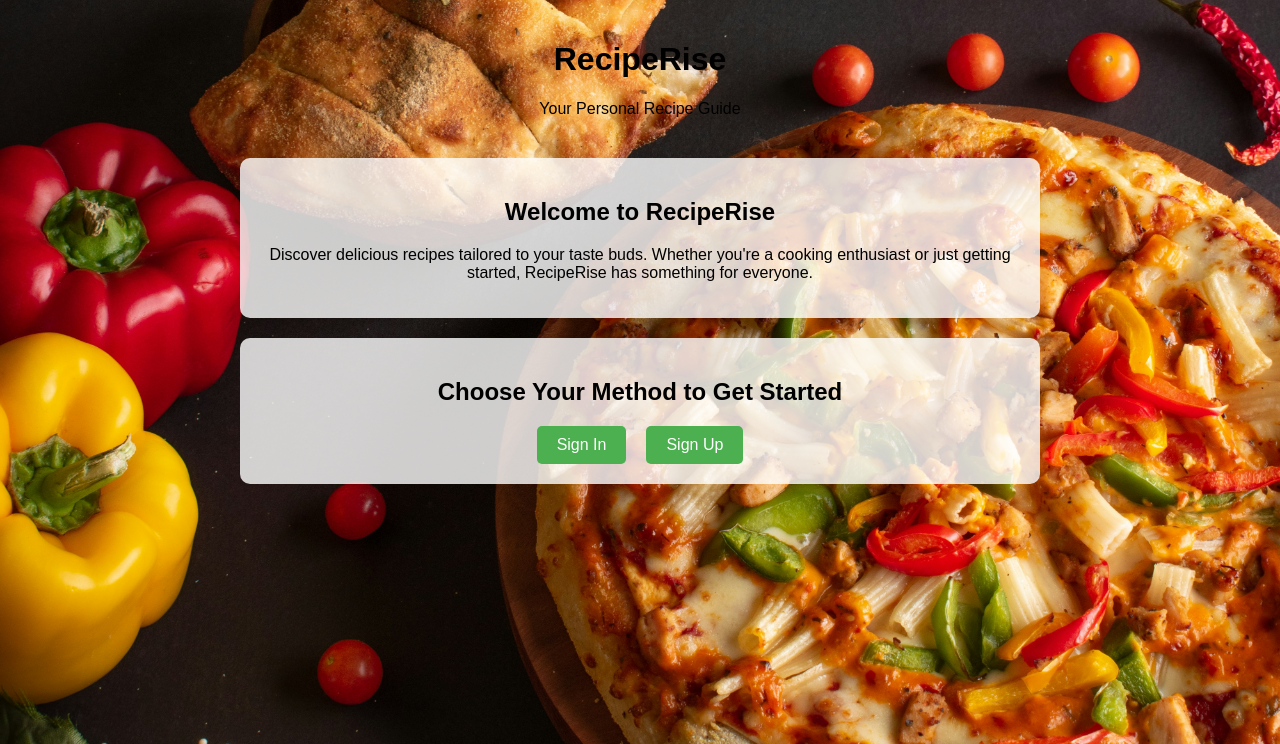
After one commit to AOUDAI/alx-portfolio_project_foundation, a Django app: page /polls/landing/ in a window 1280 px wide. The commit adds this page. Shown: the top 744 px of the page. Run offline with Django 5.2, Linux system fonts and the light colour scheme.

Commit message:
make changes

```diff
--- a/web_django/RecipeRise/polls/static/styles/common.css
+++ b/web_django/RecipeRise/polls/static/styles/common.css
@@ -2,7 +2,7 @@ body {
     font-family: Arial, sans-serif;
     margin: 0;
     padding: 0;
-    background-image: url('../images/landing.jpg');
+    background-image: url('../images/background.jpg');
     background-size: cover;
     background-position: center;
     color: #75e90a
--- /dev/null
+++ b/web_django/RecipeRise/polls/static/styles/landing.css
@@ -0,0 +1,54 @@
+body {
+    font-family: Arial, sans-serif;
+    margin: 0;
+    padding: 0;
+    background-image: url('../images/background.jpg');
+    background-size: cover;
+    background-position: center;
+}
+
+.landing-container {
+    max-width: 800px;
+    margin: 0 auto;
+    padding: 20px;
+}
+
+header {
+    text-align: center;
+    margin-bottom: 40px;
+}
+
+.introduction {
+    background-color: rgba(255, 255, 255, 0.8);
+    padding: 20px;
+    border-radius: 10px;
+    text-align: center;
+    margin-bottom: 20px;
+}
+
+.login-methods {
+    background-color: rgba(255, 255, 255, 0.8);
+    padding: 20px;
+    border-radius: 10px;
+    text-align: center;
+}
+
+.login-options {
+    display: flex;
+    justify-content: center;
+}
+
+.login-button {
+    display: inline-block;
+    padding: 10px 20px;
+    margin: 0 10px;
+    background-color: #4CAF50;
+    color: #fff;
+    text-decoration: none;
+    border-radius: 5px;
+    transition: background-color 0.3s ease;
+}
+
+.login-button:hover {
+    background-color: #45a049;
+}
--- /dev/null
+++ b/web_django/RecipeRise/polls/templates/polls/landing.html
@@ -0,0 +1,32 @@
+{% load static %}
+
+<!DOCTYPE html>
+<html lang="en">
+<head>
+    <meta charset="UTF-8">
+    <meta name="viewport" content="width=device-width, initial-scale=1.0">
+    <title>RecipeRise - Personalized Recipe Recommendations</title>
+    <link rel="stylesheet" href="{% static 'styles/landing.css' %}">
+</head>
+<body>
+    <div class="landing-container">
+        <header>
+            <h1>RecipeRise</h1>
+            <p>Your Personal Recipe Guide</p>
+        </header>
+
+        <section class="introduction">
+            <h2>Welcome to RecipeRise</h2>
+            <p>Discover delicious recipes tailored to your taste buds. Whether you're a cooking enthusiast or just getting started, RecipeRise has something for everyone.</p>
+        </section>
+
+        <section class="login-methods">
+            <h2>Choose Your Method to Get Started</h2>
+            <div class="login-options">
+                <a href="#" class="login-button">Sign In</a>
+                <a href="#" class="login-button">Sign Up</a>
+            </div>
+        </section>
+    </div>
+</body>
+</html>
--- a/web_django/RecipeRise/polls/urls.py
+++ b/web_django/RecipeRise/polls/urls.py
@@ -4,6 +4,7 @@ from . import views
 
 urlpatterns = [
     path("", views.index, name="index"),
+    path('landing/', views.landingPage, name='landingPage'),
     path("<int:question_id>/", views.detail, name="detail"),
     path("<int:question_id>/results/", views.results, name="results"),
     path("<int:question_id>/vote/", views.vote, name="vote"),
--- a/web_django/RecipeRise/polls/views.py
+++ b/web_django/RecipeRise/polls/views.py
@@ -4,6 +4,9 @@ from django.shortcuts import render
 
 def index(request):
     return render(request, "polls/index.html")
+
+def landingPage(request):
+    return render(request, 'polls/landing.html')
 
 
 
```
Also changed, not shown: web_django/RecipeRise/polls/static/images/background.jpg (renamed from web_django/RecipeRise/polls/static/images/landing.jpg).
